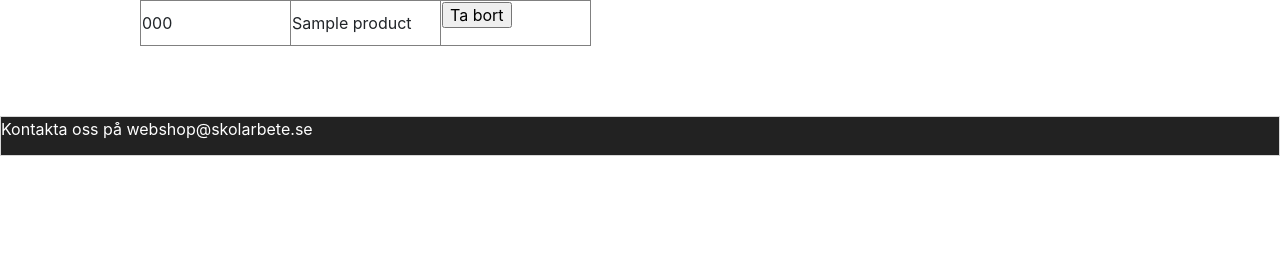
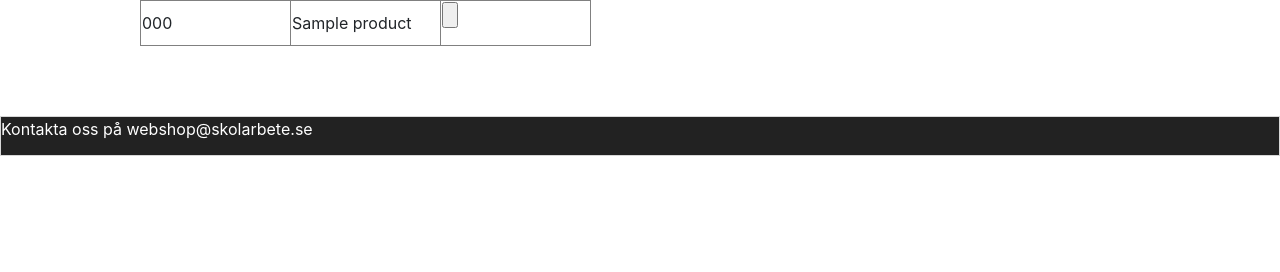
Before and after one commit to josefinenilsson/Nagelwebbshop, a PHP site: page /adminproducts.php in a window 1280 px wide. Shown: the part 88-360 px from the top of the page. Run offline with PHP 8.4, Linux system fonts and the light colour scheme; tables that the repository leaves empty or names only in its code hold one stand-in row (values such as "Sample post"); data that the repository does not hold is empty; some libraries are stand-ins or nearby versions.

Commit message:
Försök att få deleteproducts att fungera

```diff
--- a/adminproducts.php
+++ b/adminproducts.php
@@ -31,7 +31,7 @@ if($products == false){ // Om den inte kan hämta produktlistan genom db_ListPro
 		echo '<tr>';
 		echo '<td class="admin_td">'.$products[0][$i]["SerialNumber"].'</td>';
 		echo '<td class="admin_td">'.$products[0][$i]["Name"].'</td>';
-		echo '<td class="admin_td"><form action="/adminproducts.php" method="post"><input type="submit" value="Ta bort" name="delete"></form></td>';
+		echo '<td class="admin_td"><form action="/adminproducts.php" method="post"><input type="submit" value="'.$serialNumber.'" name="delete"></form></td>';
 		echo '</tr>';
 		echo '</table>';
 
```
